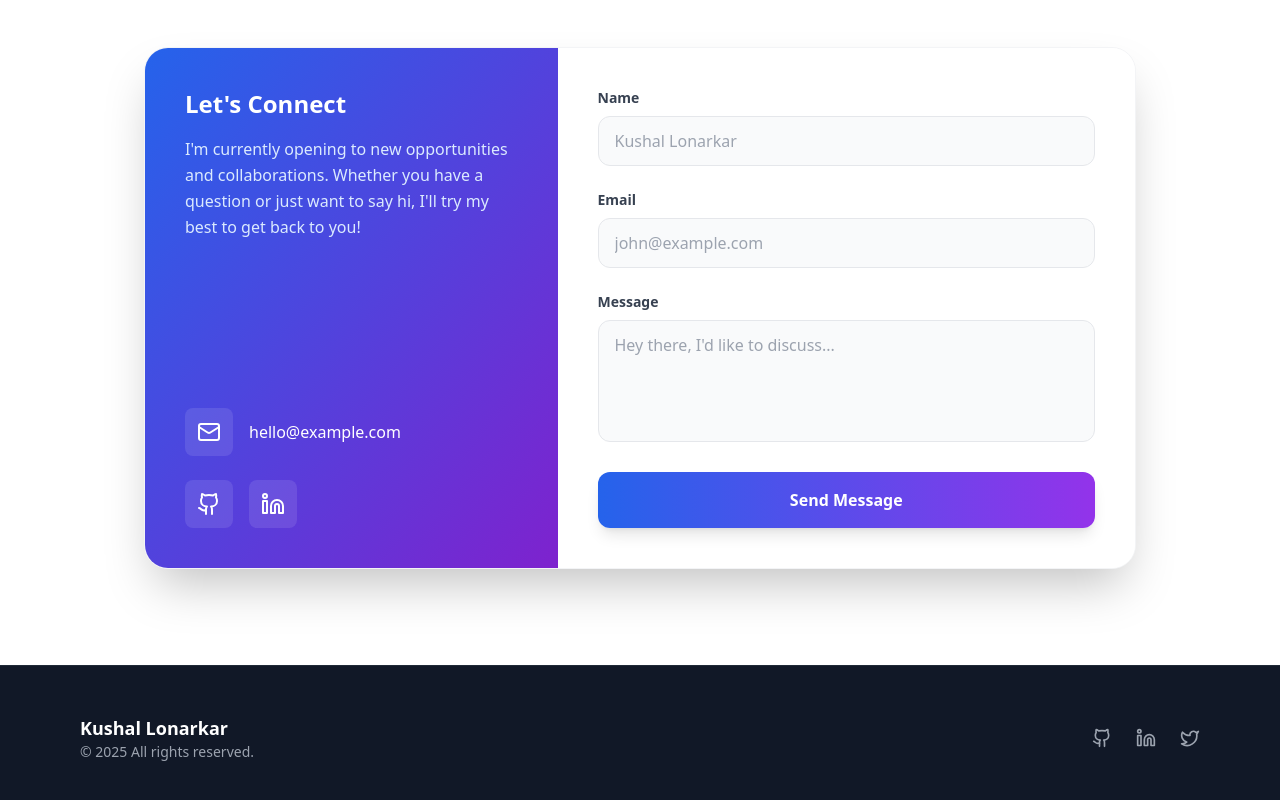
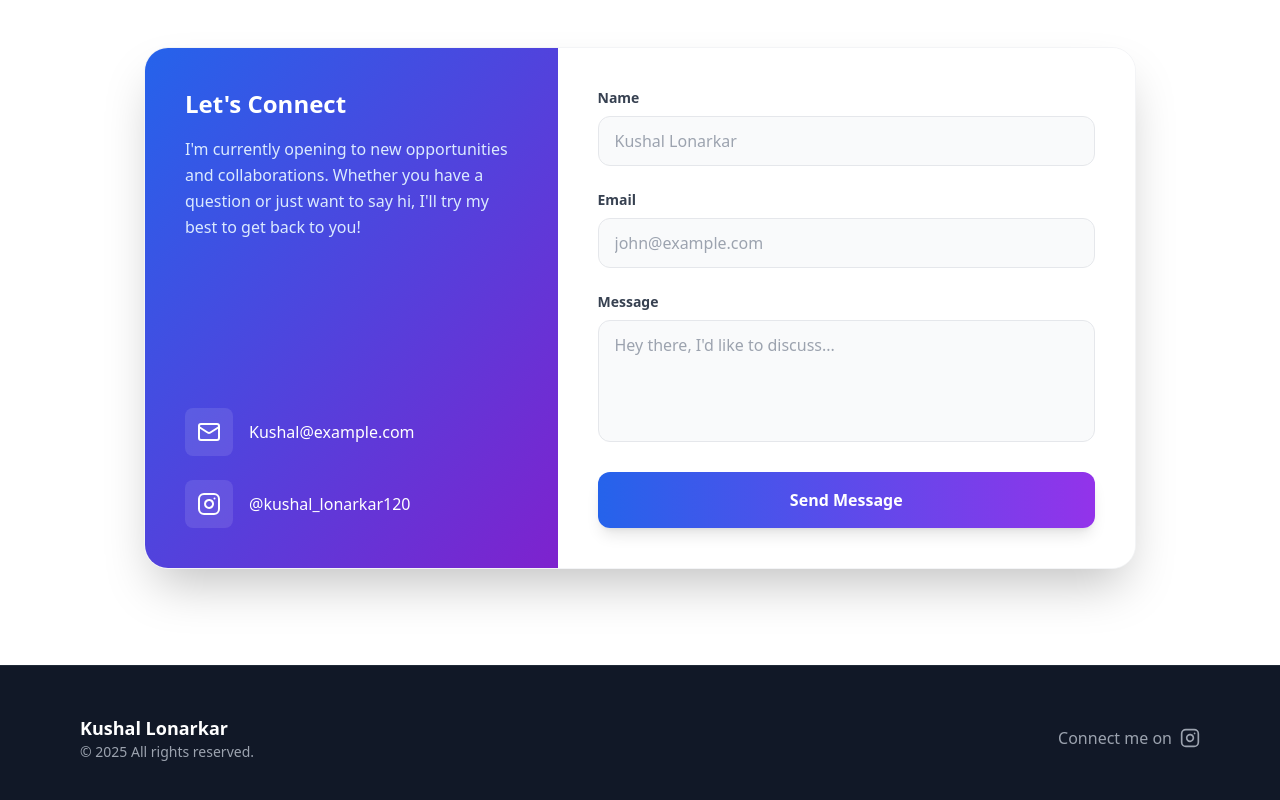
Before and after one commit to ChaitanyaLonarkar/Kushal-pfp, a React (Vite) app: page / in a window 1280 px wide. Shown: the part 3511-4311 px from the top of the page. Built offline with nearby package versions, Linux system fonts and the light colour scheme.

Commit message:
final change

```diff
--- a/src/components/Contact.jsx
+++ b/src/components/Contact.jsx
@@ -1,5 +1,5 @@
 import { useState } from 'react';
-import { Github, Linkedin, Mail } from 'lucide-react';
+import { Github, Linkedin, Mail, Instagram } from 'lucide-react';
 
 const Contact = () => {
     const [formData, setFormData] = useState({
@@ -47,15 +47,14 @@ const Contact = () => {
                                 <div className="p-3 bg-white/10 rounded-lg group-hover:bg-white/20 transition-colors">
                                     <Mail size={24} />
                                 </div>
-                                <span>hello@example.com</span>
+                                <span>Kushal@example.com</span>
                             </div>
-                            <div className="flex gap-4 mt-8">
-                                <a href="https://github.com" target="_blank" rel="noopener noreferrer" className="p-3 bg-white/10 rounded-lg hover:bg-white hover:text-blue-600 transition-all transform hover:-translate-y-1">
-                                    <Github size={24} />
+                            <div className="flex items-center gap-4 mt-8">
+
+                                <a href="https://www.instagram.com/kushal_lonarkar120/" target="_blank" rel="noopener noreferrer" className="p-3 bg-white/10 rounded-lg hover:bg-white hover:text-blue-600 transition-all transform hover:-translate-y-1">
+                                    <Instagram size={24} />
                                 </a>
-                                <a href="https://linkedin.com" target="_blank" rel="noopener noreferrer" className="p-3 bg-white/10 rounded-lg hover:bg-white hover:text-blue-600 transition-all transform hover:-translate-y-1">
-                                    <Linkedin size={24} />
-                                </a>
+                                <span>@kushal_lonarkar120</span>
                             </div>
                         </div>
                     </div>
--- a/src/components/Footer.jsx
+++ b/src/components/Footer.jsx
@@ -1,4 +1,4 @@
-import { Github, Linkedin, Twitter } from 'lucide-react';
+import { Github, Linkedin, Twitter, Instagram } from 'lucide-react';
 
 const Footer = () => {
     return (
@@ -10,14 +10,14 @@ const Footer = () => {
                 </div>
 
                 <div className="flex gap-6">
-                    <a href="#" className="text-gray-400 hover:text-white transition-colors">
+                    {/* <a href="#" className="text-gray-400 hover:text-white transition-colors">
                         <Github size={20} />
                     </a>
                     <a href="#" className="text-gray-400 hover:text-white transition-colors">
                         <Linkedin size={20} />
-                    </a>
-                    <a href="#" className="text-gray-400 hover:text-white transition-colors">
-                        <Twitter size={20} />
+                    </a> */}
+                    <a href="https://www.instagram.com/kushal_lonarkar120/" target="_blank" className=" flex items-center gap-2 text-gray-400 hover:text-white transition-colors">
+                       Connect me on <Instagram size={20} />
                     </a>
                 </div>
             </div>
```
